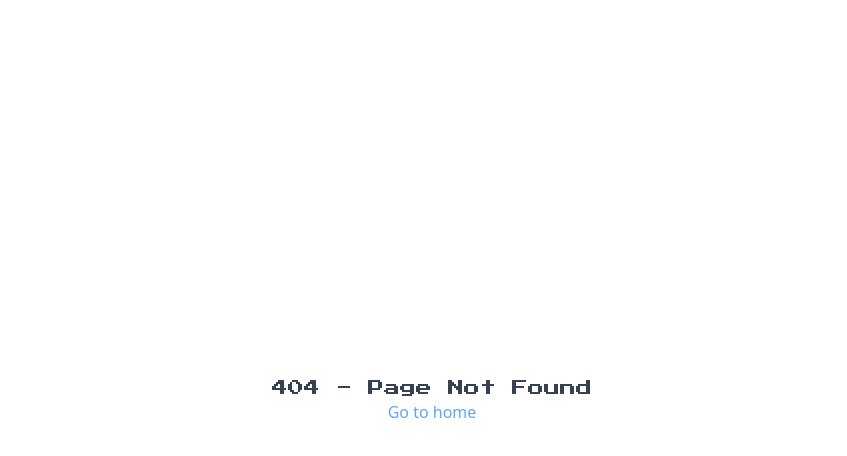
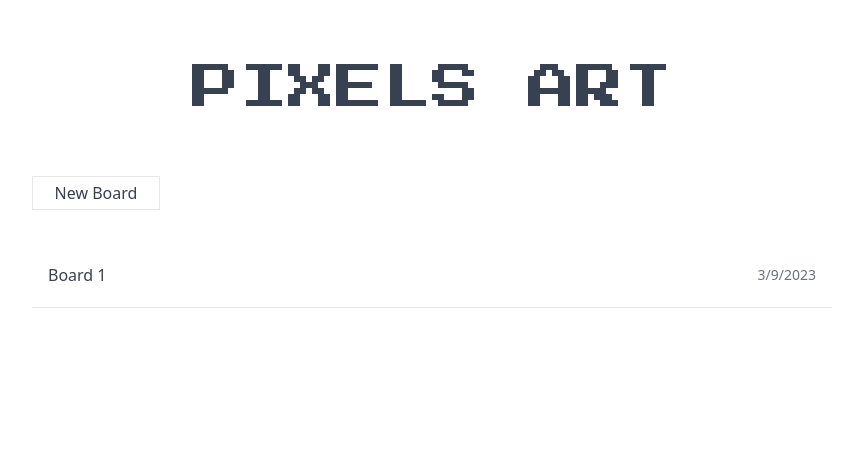
Before and after one commit to opedrodev/pixels-art, a React (Vite) app in the folder client/: page /home in a window 1280 px wide. Before the commit this address had no page. Shown: the top 456 px of the page, without its empty margins (208-1055 px from the left). Built offline with nearby package versions, Linux system fonts and the light colour scheme.

Commit message:
feat: add home page

```diff
--- a/client/src/App.tsx
+++ b/client/src/App.tsx
@@ -1,3 +1,4 @@
+import Home from 'pages/Home';
 import Login from 'pages/Login';
 import NotFound from 'pages/NotFound';
 import Register from 'pages/Register';
@@ -13,6 +14,7 @@ function App() {
       <Routes>
         <Route path='/' element={ <Login /> } />
         <Route path='/register' element={ <Register /> } />
+        <Route path='/home' element={ <Home /> } />
         <Route path='*' element={ <NotFound /> } />
       </Routes>
     </>
--- a/client/src/components/UI/Button.tsx
+++ b/client/src/components/UI/Button.tsx
@@ -1,7 +1,7 @@
-import { HTMLAttributes } from 'react';
+import { HTMLAttributes, ReactNode } from 'react';
 
 interface Button extends HTMLAttributes<HTMLButtonElement> {
-  text: string;
+  text: string | ReactNode;
   className?: string;
 }
 
--- /dev/null
+++ b/client/src/pages/Home.tsx
@@ -0,0 +1,52 @@
+import Button from 'components/UI/Button';
+import { useNavigate } from 'react-router-dom';
+
+export default function Home() {
+  const navigate = useNavigate();
+
+  // TODO: Load boards from API
+  const boards = [
+    {
+      id: '1',
+      name: 'Board 1',
+      createdAt: new Date(),
+    }
+  ];
+
+  return (
+    <main className='text-gray-700 grid place-content-center justify-items-center p-16'>
+      <h1 className='text-5xl uppercase mb-16'>Pixels Art</h1>
+
+      <section className='flex flex-col'>
+        <Button
+          text='New Board'
+          className='w-32 mb-8'
+          onClick={ () => navigate('/board/new') }
+        />
+
+        { boards.length === 0 && (
+          <p className='text-center text-gray-500'>No boards found!</p>
+        ) }
+
+        { boards.map((board) => (
+          <Button
+            key={ board.id }
+            className='w-[800px] border-t-transparent border-x-0'
+            onClick={ () => navigate(`/board/${board.id}`) }
+            text={ (
+              <div className='flex items-center justify-between gap-4 p-4'>
+                <p
+                  className='font-normal truncate text-ellipsis'
+                  title={ board.name }
+                >
+                  { board.name }
+                </p>
+                <p className='text-gray-500 text-sm'>{ board.createdAt.toLocaleDateString() }</p>
+              </div>
+            ) }
+          />
+        )) }
+      </section>
+    </main>
+  );
+}
```
